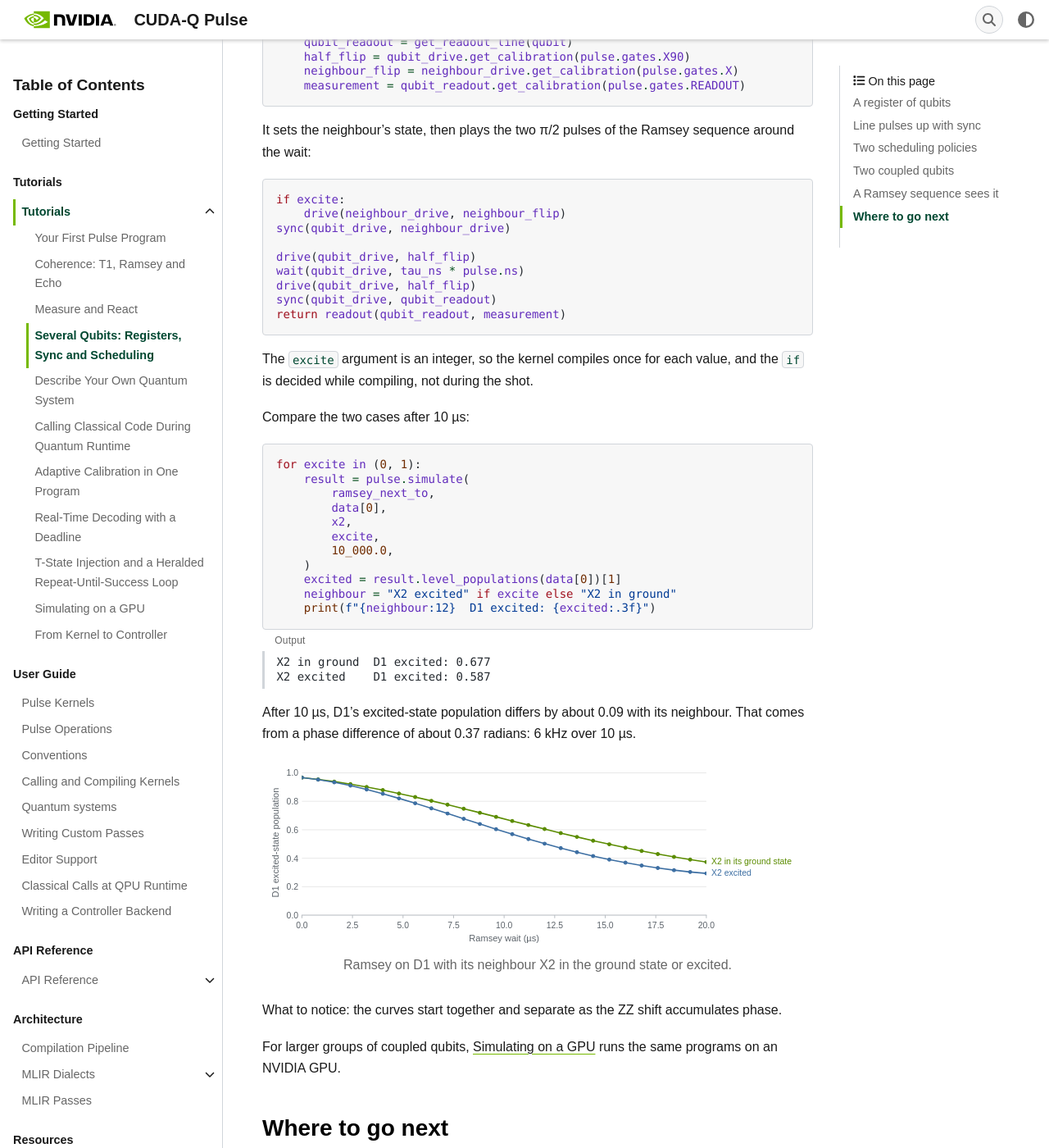
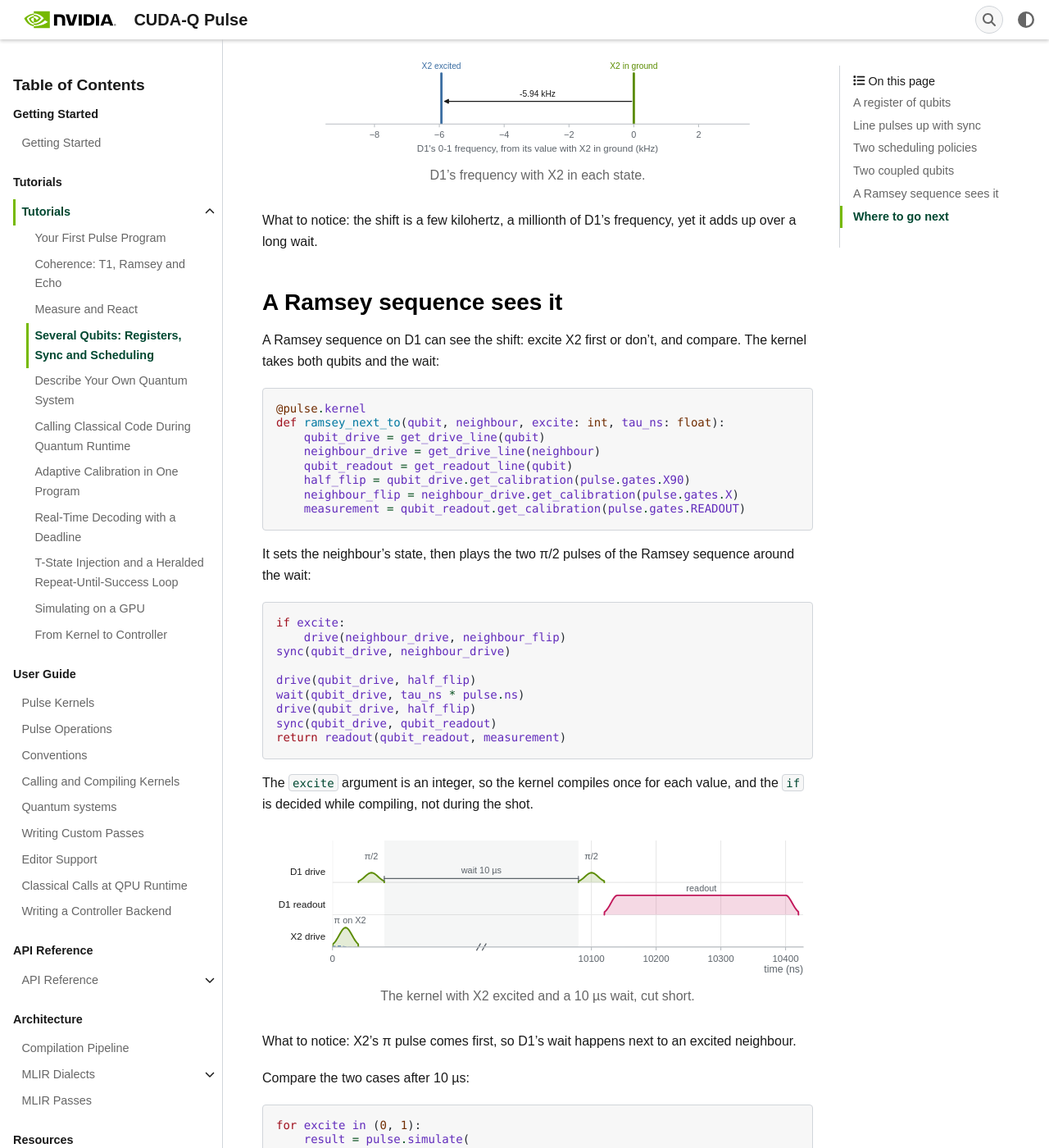
Before and after one commit to Arishsingh/cudaq-pulse, a Sphinx documentation site: the page built from docs/tutorials/several_qubits.rst, in a window 1280 px wide and 1400 px high, scrolled down 4188 px. Shown: the whole window at 82% size. Built offline with Sphinx 7.4.7, drawn with Linux system fonts in a browser that asks for light colours; some web fonts are replaced; pages that are not in the unit, such as notebooks, are missing from menus; the version number could not be read and is left out; part of the change alters nothing that is shown; some of the changed text lies outside the part shown.

Commit message:
Draw the register, ZZ shift and Ramsey schedule of "Several Qubits"
The page now draws flip_all's three parallel pulses, D1's frequency
with its neighbour in either state, and the Ramsey kernel's schedule
next to an excited neighbour, each where the page explains it.

Signed-off-by: A.M. Santana <anthonys@nvidia.com>

```diff
--- a/docs/tutorials/figures/several_qubits.py
+++ b/docs/tutorials/figures/several_qubits.py
@@ -4,16 +4,21 @@
 
 Usage: python docs/tutorials/figures/several_qubits.py
 
-Needs matplotlib (the ``[viz]`` extra). Writes ``alap_asap.svg`` and
-``zz_ramsey.svg``, each with its ``-dark`` twin, next to this file: the
-page's ``uneven`` kernel under both scheduling policies, and its Ramsey
-kernel next to a neighbour in either state.
+Needs matplotlib (the ``[viz]`` extra). Writes, each with its ``-dark`` twin,
+next to this file:
+
+- ``register_parallel.svg``, the page's ``flip_all`` on three qubits;
+- ``alap_asap.svg``, its ``uneven`` kernel under both scheduling policies;
+- ``zz_shift.svg``, D1's frequency with X2 in either state;
+- ``ramsey_neighbour.svg``, the schedule of its Ramsey kernel next to an
+  excited neighbour;
+- ``zz_ramsey.svg``, that kernel next to a neighbour in either state.
 """
 
 import cudaq_pulse as pulse
 import numpy as np
 from _style import end_label, page_namespace, plot_axes, save_themed
-from _timeline import Timeline, draw_stack
+from _timeline import Timeline, compress, draw, draw_stack
 
 
 def alap_asap(page) -> None:
@@ -76,9 +81,99 @@ def zz_ramsey(page) -> None:
     save_themed(figure, "zz_ramsey", title="Residual ZZ seen by a Ramsey sequence", desc=alt)
 
 
+def register_parallel(page) -> None:
+    timeline = Timeline.of(page["scheduled"])
+    words = {(pl.lane, round(pl.start_ns, 3)): "π" for pl in timeline.pulses}
+    lanes = [ln.label for ln in timeline.lanes]
+    alt = (
+        f"Timeline of flip_all on {len(lanes)} drive lines, "
+        + ", ".join(lanes)
+        + f". Each plays its own calibrated pi pulse, all from 0 to "
+        f"{max(pl.end_ns for pl in timeline.pulses):g} ns."
+    )
+    save_themed(
+        lambda p: draw(timeline, p, pulse_labels=words, lane_in=0.36),
+        "register_parallel",
+        title="A register driven in parallel",
+        desc=alt,
+    )
+
+
+def zz_shift(page) -> None:
+    zz_khz = page["idle_zz_hz"] / 1e3
+    g_mhz = page["coupling"].strength_hz / 1e6
+
+    def figure(p):
+        fig, ax = plot_axes(p, height_in=1.3)
+        ax.grid(False)
+        ax.set_yticks([])
+        for x, word, color in ((0.0, "X2 in ground", p.drive), (zz_khz, "X2 excited", p.q)):
+            ax.plot([x, x], [0, 1], color=color, lw=2.2)
+            end_label(ax, x, 1.05, word, color, dx=0, ha="center", va="bottom", fontsize=8)
+        ax.annotate(
+            "",
+            (zz_khz, 0.45),
+            (0, 0.45),
+            arrowprops=dict(arrowstyle="-|>", color=p.text, lw=1.0),
+        )
+        end_label(
+            ax,
+            zz_khz / 2,
+            0.5,
+            f"{zz_khz:.2f} kHz",
+            p.text,
+            dx=0,
+            ha="center",
+            va="bottom",
+            fontsize=8,
+        )
+        ax.set_xlim(zz_khz * 1.6, -zz_khz * 0.6)
+        ax.set_ylim(0, 1.5)
+        ax.set_xlabel("D1's 0-1 frequency, from its value with X2 in ground (kHz)")
+        return fig
+
+    alt = (
+        f"D1's 0-1 frequency with its neighbour X2 in its ground state and excited. Through "
+        f"their {g_mhz:.2f} MHz coupling, exciting X2 moves D1 by {zz_khz:.2f} kHz, the "
+        "residual ZZ shift."
+    )
+    save_themed(figure, "zz_shift", title="A neighbour moves D1's frequency", desc=alt)
+
+
+def ramsey_neighbour(page) -> None:
+    d1, x2, kernel = page["data"][0], page["x2"], page["ramsey_next_to"]
+    timeline, cuts = compress(Timeline.of(kernel.lower(d1, x2, 1, 10_000.0)), 300.0)
+    words = {}
+    drives = sorted(
+        (pl for pl in timeline.pulses if pl.kind == "drive"), key=lambda pl: pl.start_ns
+    )
+    for pl in timeline.pulses:
+        key = (pl.lane, round(pl.start_ns, 3))
+        if pl.kind == "readout":
+            words[key] = "readout"
+        elif pl.lane != drives[-1].lane:
+            words[key] = "π on X2"
+        else:
+            words[key] = "π/2"
+    alt = (
+        "Timeline of the Ramsey kernel on D1 next to X2, with X2 excited and a 10 microsecond "
+        "wait cut short. X2's pi pulse plays first; then D1 plays a pi/2 pulse, waits, plays a "
+        "second pi/2 pulse and is read out."
+    )
+    save_themed(
+        lambda p: draw(timeline, p, pulse_labels=words, cuts=cuts, lane_in=0.4),
+        "ramsey_neighbour",
+        title="A Ramsey sequence next to an excited neighbour",
+        desc=alt,
+    )
+
+
 def main() -> None:
     page = page_namespace("several_qubits.rst")
+    register_parallel(page)
     alap_asap(page)
+    zz_shift(page)
+    ramsey_neighbour(page)
     zz_ramsey(page)
 
 
--- a/docs/tutorials/several_qubits.rst
+++ b/docs/tutorials/several_qubits.rst
@@ -59,6 +59,12 @@ when each pulse plays:
    drive      0      0
    drive      1      0
    drive      2      0
+
+.. themed-figure:: figures/register_parallel.svg
+   :alt: Timeline of flip_all on 3 drive lines, D1 drive, D2 drive, D3 drive. Each plays its own calibrated pi pulse, all from 0 to 40 ns.
+   :width: 100%
+
+   ``flip_all`` on D1, D2 and D3.
 
 What to notice: each qubit has its own drive line, so the three π pulses
 play at the same time.
@@ -188,6 +194,15 @@ Because of the coupling, D1's frequency depends slightly on whether X2 is
 excited, by about 6 kHz. This is the residual ZZ interaction, an error
 source for every gate played next to a busy neighbour.
 
+.. themed-figure:: figures/zz_shift.svg
+   :alt: D1's 0-1 frequency with its neighbour X2 in its ground state and excited. Through their 5.69 MHz coupling, exciting X2 moves D1 by -5.94 kHz, the residual ZZ shift.
+   :width: 80%
+
+   D1's frequency with X2 in each state.
+
+What to notice: the shift is a few kilohertz, a millionth of D1's
+frequency, yet it adds up over a long wait.
+
 A Ramsey sequence sees it
 -------------------------
 
@@ -223,6 +238,15 @@ sequence around the wait:
 
 The ``excite`` argument is an integer, so the kernel compiles once for each
 value, and the ``if`` is decided while compiling, not during the shot.
+
+.. themed-figure:: figures/ramsey_neighbour.svg
+   :alt: Timeline of the Ramsey kernel on D1 next to X2, with X2 excited and a 10 microsecond wait cut short. X2's pi pulse plays first; then D1 plays a pi/2 pulse, waits, plays a second pi/2 pulse and is read out.
+   :width: 100%
+
+   The kernel with X2 excited and a 10 µs wait, cut short.
+
+What to notice: X2's π pulse comes first, so D1's wait happens next to an
+excited neighbour.
 
 Compare the two cases after 10 µs:
 
```
Also changed, not shown: docs/tutorials/figures/ramsey_neighbour-dark.svg (added), docs/tutorials/figures/ramsey_neighbour.svg (added), docs/tutorials/figures/register_parallel-dark.svg (added), docs/tutorials/figures/register_parallel.svg (added), docs/tutorials/figures/zz_shift-dark.svg (added), docs/tutorials/figures/zz_shift.svg (added).
